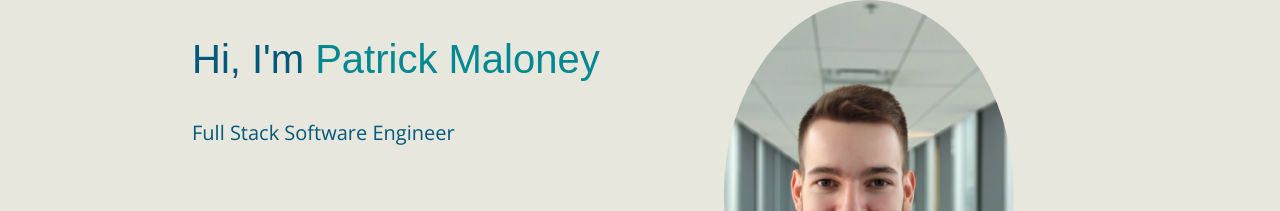
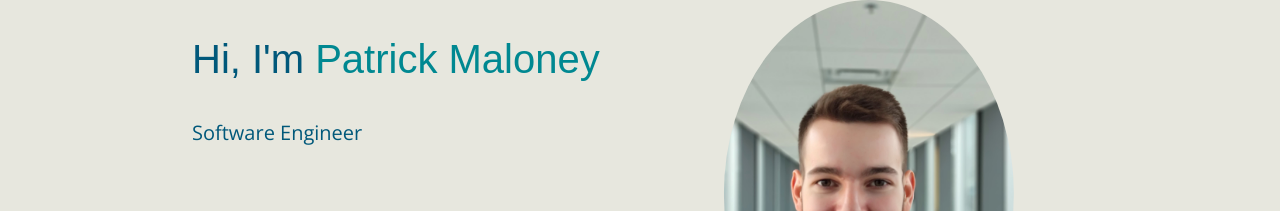
Before and after one commit to PatrickBMaloney/personal-website, a React (Create React App) app: page / in a window 1280 px wide. Shown: the part 196-407 px from the top of the page. Built offline with nearby package versions, Linux system fonts and the light colour scheme.

Commit message:
adjust bio

```diff
--- a/src/Header/Header.jsx
+++ b/src/Header/Header.jsx
@@ -17,7 +17,7 @@ const Header = () => {
             Hi, I'm <span className="name">Patrick Maloney</span>
           </h1>
           <h5>
-            Full Stack Software Engineer
+            Software Engineer
           </h5>
         </div>
         <div className="header-links-container">
```
